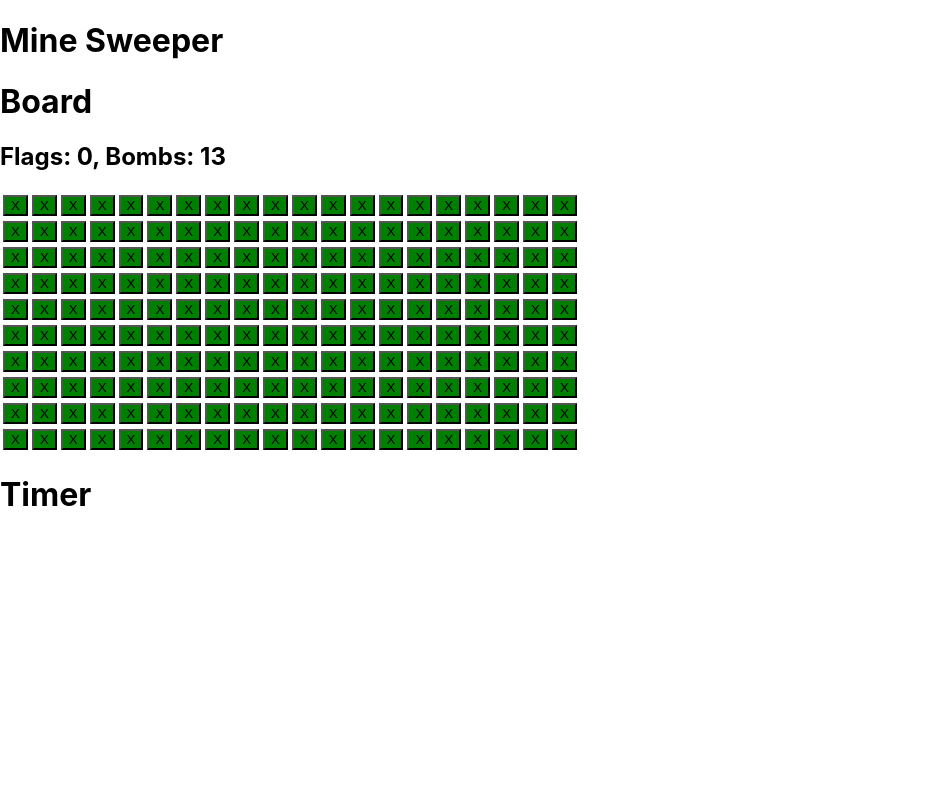
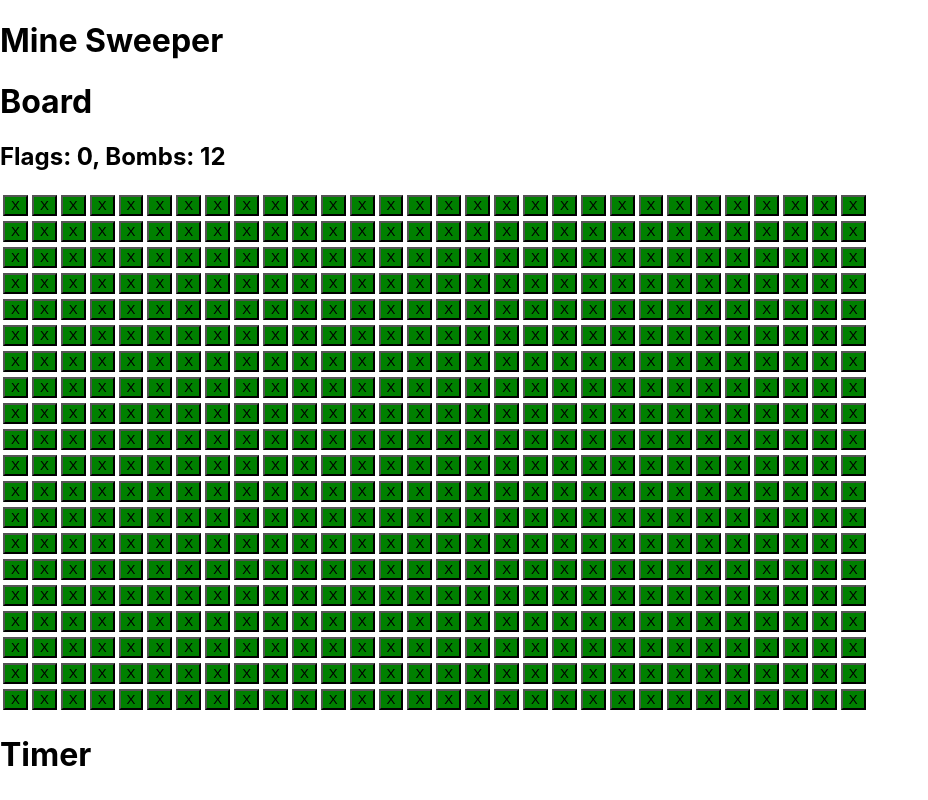
Before and after one commit to orenb99/mine-sweeper, a React (Create React App) app: page / in a window 1280 px wide. Shown: the whole page, without its empty margins (0-928 px from the left). Built offline with nearby package versions, Linux system fonts and the light colour scheme.

Commit message:
added win alert

```diff
--- a/src/App.js
+++ b/src/App.js
@@ -5,7 +5,7 @@ function App() {
   return (
     <div className="App">
       <h1>Mine Sweeper</h1>
-      <Board rows={10} cols={20} />
+      <Board rows={20} cols={30} />
       <Timer />
     </div>
   );
--- a/src/components/Board.js
+++ b/src/components/Board.js
@@ -7,11 +7,11 @@ function Board({ rows, cols }) {
 
   useEffect(() => {
     let arr = [];
-    let bombs = Math.floor((rows * cols) / 15);
+    let bombs = Math.floor((rows * cols) / 50);
     let bombCount = 0;
     for (let i = 0; i < rows; i++) {
       for (let j = 0; j < cols; j++) {
-        let item = { row: i, col: j, bomb: false, visible: false };
+        let item = { row: i, col: j, bomb: false, visible: false, flag: false };
         arr.push(item);
       }
     }
@@ -31,6 +31,16 @@ function Board({ rows, cols }) {
     setTileArray(arr);
   }, []);
 
+  useEffect(() => {
+    let temp = [...tileArray].filter((item) => item.flag);
+    setFlagAmount(temp.length);
+  }, [tileArray]);
+
+  useEffect(() => {
+    let checkWin = [...tileArray].filter((item) => item.bomb && item.flag);
+    if (checkWin.length === bombAmount) console.log("You Win!");
+  }, [flagAmount]);
+
   function checkAdjacent(tile, arr) {
     if (tile.bomb) return "bomb";
     const temp = getAdjacent(tile, arr);
@@ -39,6 +49,7 @@ function Board({ rows, cols }) {
       .reduce((prev, curr) => prev + curr);
     return count;
   }
+
   function getAdjacent(tile, arr) {
     const row = tile.row;
     const col = tile.col;
@@ -54,23 +65,55 @@ function Board({ rows, cols }) {
     let clean = [tile];
     while (clean.length !== 0) {
       let p = clean.pop();
-      console.log(p);
-      if (!p.visible) p.visible = true;
+      if (!p.visible) {
+        p.visible = true;
+        p.flag = false;
+      }
       if (p.content !== 0) continue;
       let adj = getAdjacent(p, arr).filter((item) => !item.visible);
       clean = clean.concat(adj);
     }
   }
 
-  function digAll() {
+  function quickDig(tile) {
+    let arr = [...tileArray];
+    let adj = getAdjacent(tile, arr);
+    let flags = adj.filter((item) => item.flag).length;
+    if (flags === tile.content) {
+      if (adj.find((item) => item.bomb && !item.flag)) {
+        endGame();
+        return;
+      }
+      adj.forEach((item) => {
+        if (!item.bomb) {
+          item.flag = false;
+          item.visible = true;
+        }
+        return item;
+      });
+      setTileArray(arr);
+    } else {
+      console.log(
+        "Surrounding flags need to be equal to the tile's number to dig all surroundings"
+      );
+    }
+  }
+
+  function endGame() {
+    console.log("done");
     const temp = [...tileArray].map((item) => {
       item.visible = true;
       return item;
     });
     setTileArray(temp);
   }
-  function addFlag(val) {
-    setFlagAmount(flagAmount + val);
+  function addFlag(tile) {
+    let temp = [...tileArray];
+    let index = temp.indexOf(
+      temp.find((item) => tile.col === item.col && item.row === tile.row)
+    );
+    temp[index].flag = !temp[index].flag;
+    setTileArray(temp);
   }
 
   function dig(row, col) {
@@ -79,12 +122,16 @@ function Board({ rows, cols }) {
       temp.find((item) => item.col === col && item.row === row)
     );
     temp[index].visible = !temp[index].visible;
+    temp[index].flag = false;
     if (temp[index].content === "bomb") {
-      console.log("done");
-      digAll();
+      endGame();
       return;
     }
     if (temp[index].content === 0) digAdjacent(temp[index], temp);
+    temp.forEach((item) => {
+      if (item.visible) item.flag = false;
+      return item;
+    });
     setTileArray(temp);
   }
   return (
@@ -108,6 +155,7 @@ function Board({ rows, cols }) {
                       )}
                       addFlag={addFlag}
                       dig={dig}
+                      quickDig={quickDig}
                     />
                   )}
                 </td>
--- a/src/components/Tile.js
+++ b/src/components/Tile.js
@@ -1,24 +1,28 @@
 import React, { useState, useEffect } from "react";
 
-function Tile({ tile, addFlag, dig }) {
-  const [flagged, setFlagged] = useState(false);
-
+function Tile({ tile, addFlag, dig, quickDig }) {
   const flag = (e) => {
     e.preventDefault();
-    if (flagged) addFlag(-1);
-    else addFlag(1);
-    setFlagged(!flagged);
+    addFlag(tile);
   };
 
   return tile.visible ? (
-    <button className="tile upside">{tile.content}</button>
+    <button
+      className="tile upside"
+      onContextMenu={(e) => {
+        e.preventDefault();
+        quickDig(tile);
+      }}
+    >
+      {tile.content}
+    </button>
   ) : (
     <button
       className="tile downside"
       onClick={() => dig(tile.row, tile.col)}
       onContextMenu={flag}
     >
-      {flagged ? "flag" : "X"}
+      {tile.flag ? "flag" : "X"}
     </button>
   );
 }
```
